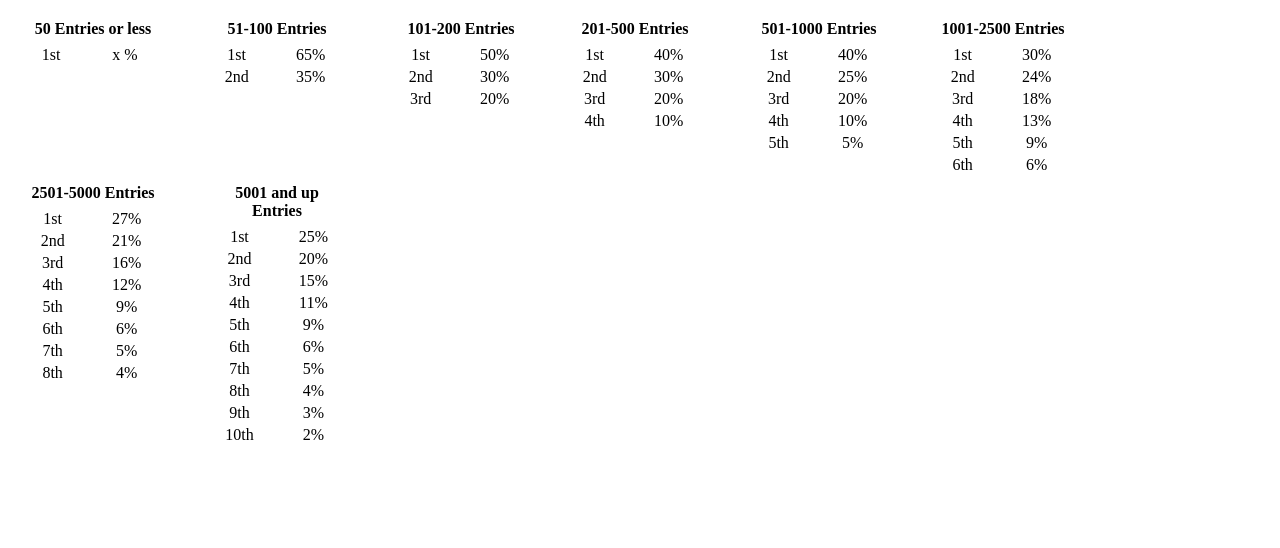
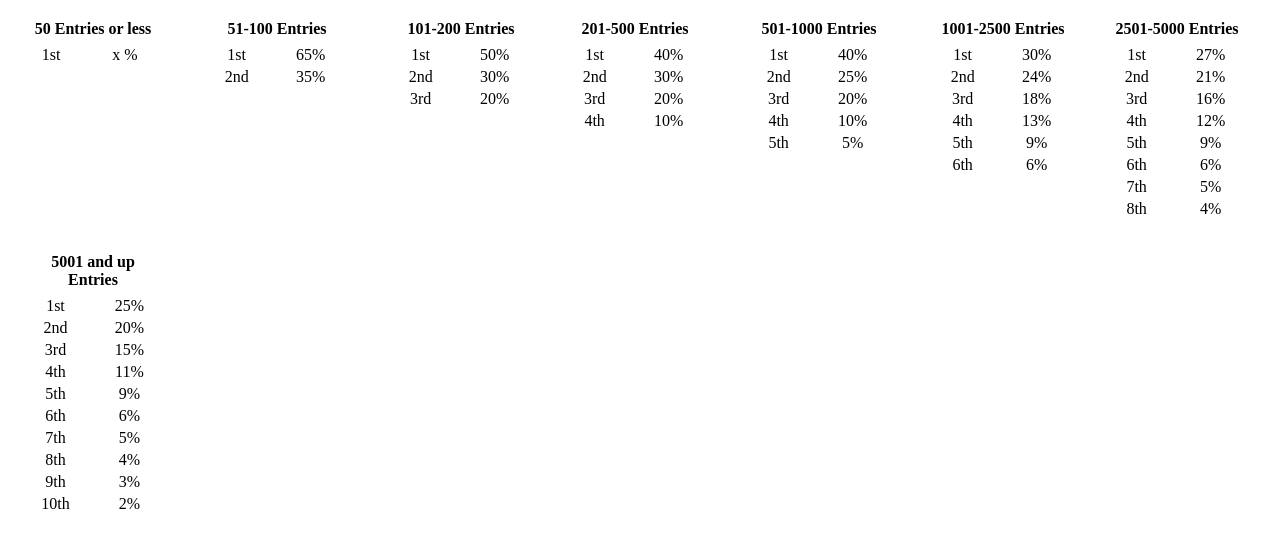
Before and after one commit to erinwoodrum/tenball, a website: page build/src/templates/pages/payout/payout.html in a window 1280 px wide. Drawn offline with Linux system fonts and the light colour scheme.

Commit message:
finish styling the payouts page.

```diff
--- a/build/src/templates/pages/payout/payout.css
+++ b/build/src/templates/pages/payout/payout.css
@@ -1,11 +1,11 @@
 .payout-page table {
 	display: inline-block;
     width: 170px;
-    height: 150px;
+    vertical-align: top;
     background: white;
     padding: 5px 10px;
     border-radius: 5px;
-    margin-bottom: 10px;
+    margin-bottom: 15px;
 }
 
 .payout-page table th {
--- a/build/src/templates/pages/payout/payout.html
+++ b/build/src/templates/pages/payout/payout.html
@@ -38,7 +38,7 @@
 <tr><td>5th</td><td>5%</td>
 </table>
 
-<table class="space-right">
+<table>
 <tr><th colspan="2">1001-2500 Entries</th></tr>
 <tr><td>1st</td><td>30%</td>
 <tr><td>2nd</td><td>24%</td>
```
Also changed, not shown: build/src/templates/modules/header/header.html (+1 -1 lines).
